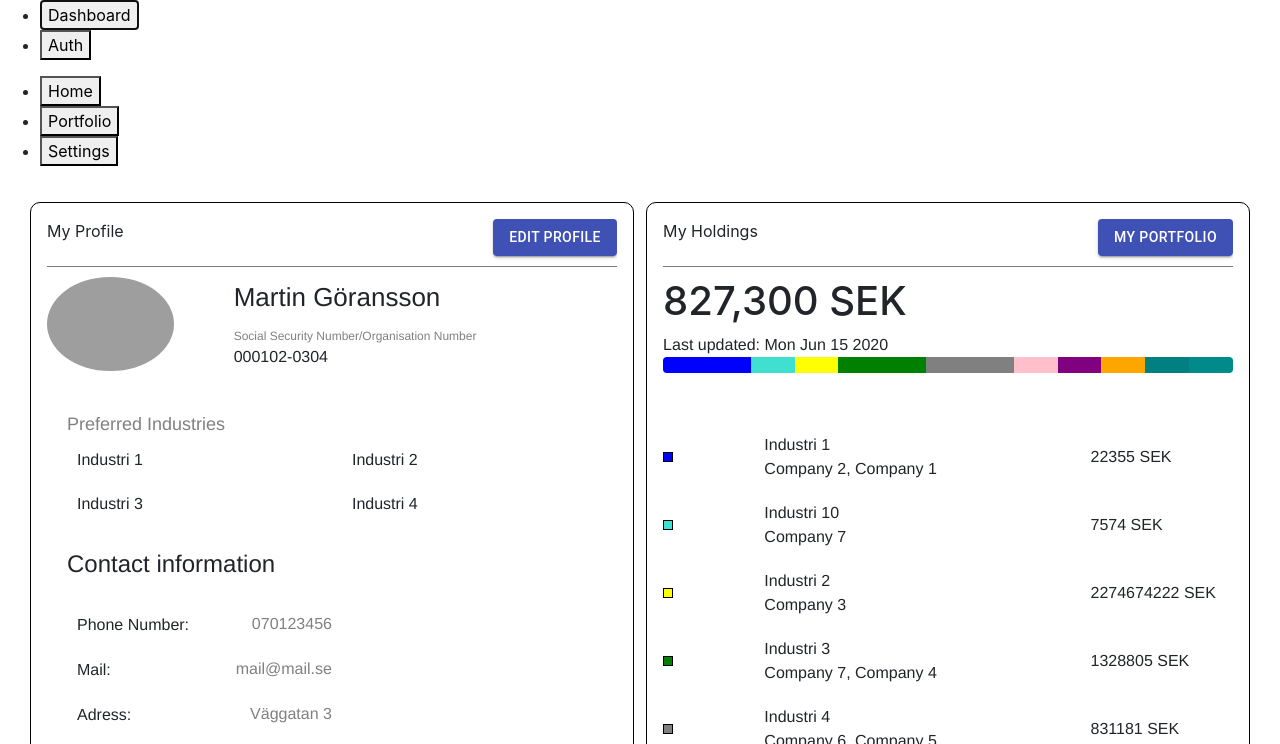
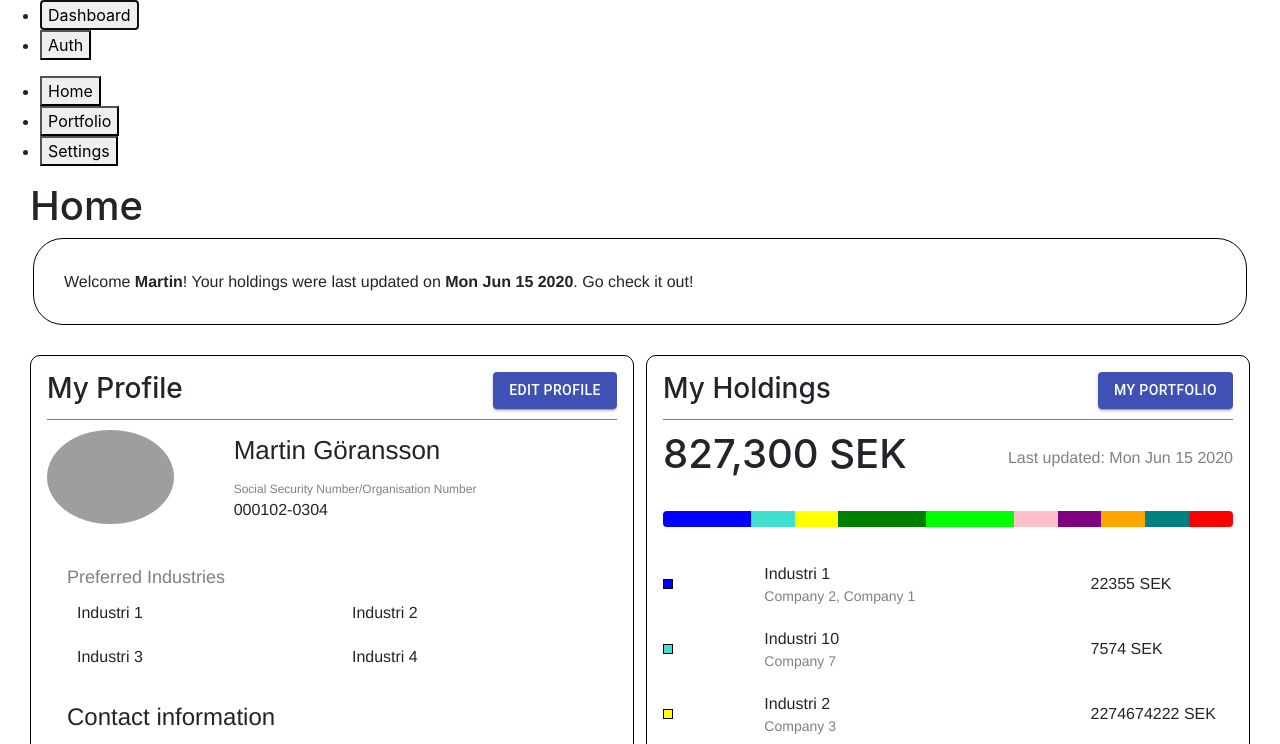
Before and after one commit to AlexanderCarlstrom/StockApplication, a React app in the folder frontend/: page / in a window 1280 px wide. Both pictures are taken after a click on the button "Dashboard". Shown: the top 744 px of the page. Built offline with nearby package versions, Linux system fonts and the light colour scheme; grey boxes are pictures that could not be loaded.

Commit message:
Fixed some styling and added welcome message to home page

```diff
--- a/frontend/src/components/Dashboard/Home/Home.css
+++ b/frontend/src/components/Dashboard/Home/Home.css
@@ -12,7 +12,6 @@
     width: 55%;
     border: solid 1px black;
     border-radius: 10px;
-    height: 100%;
     float: right;
     box-sizing: border-box;
     margin-left: 1%;
@@ -27,3 +26,33 @@
     display: flex;
     overflow: auto;
 }
+
+.componentHeaderText {
+    display: inline;
+}
+
+#pageHeaderText {
+    margin-left: 30px;
+}
+
+#welcomeMessage {
+    width:90%;
+    border:solid black 1px;
+    border-radius: 30px;
+    margin:0px 30px;
+    padding:30px;
+    box-sizing: content-box;
+    margin: 0 auto;
+}
+
+#welcomeMessage p {
+    display: inline;
+}
+
+.welcomeMessageTextFromUserData {
+    font-weight: 900;
+}
+
+#homePageWrapper{
+    width:100%;
+}
--- a/frontend/src/components/Dashboard/Home/Home.js
+++ b/frontend/src/components/Dashboard/Home/Home.js
@@ -10,12 +10,16 @@ class Home extends React.Component {
         "Industri 1",
         "Industri 2",
         "Industri 3",
-        "Industri 4"
+        "Industri 4",
       ],
       ownedShares: [
         { companyName: "Company 1", typeOfTrade: "Industri 1", value: 22222 },
         { companyName: "Company 2", typeOfTrade: "Industri 1", value: 133 },
-        { companyName: "Company 3", typeOfTrade: "Industri 2", value: 2274674222 },
+        {
+          companyName: "Company 3",
+          typeOfTrade: "Industri 2",
+          value: 2274674222,
+        },
         { companyName: "Company 4", typeOfTrade: "Industri 3", value: 1321231 },
         { companyName: "Company 5", typeOfTrade: "Industri 4", value: 65436 },
         { companyName: "Company 6", typeOfTrade: "Industri 4", value: 765745 },
@@ -49,12 +53,26 @@ class Home extends React.Component {
   };
   render() {
     return (
-      <div id="homePageContainerDiv">
-        <div id="leftDiv">
-          <MyProfile getUserData={this.retrieveUserData} />
+      <div id="homePageWrapper">
+        <h1 id="pageHeaderText">Home</h1>
+        <div id="welcomeMessage">
+          <p className="welcomeMessageText">Welcome </p>
+          <p className="welcomeMessageTextFromUserData">
+            {this.retrieveUserData().firstName}
+          </p>
+          <p className="welcomeMessageText">! Your holdings were last updated on </p>
+          <p className="welcomeMessageTextFromUserData">
+            {this.retrieveUserData().lastUpdate.toDateString()}
+          </p>
+          <p className="welcomeMessageText">. Go check it out!</p>
         </div>
-        <div id="rightDiv">
-          <MyShareholding getUserData={this.retrieveUserData} />
+        <div id="homePageContainerDiv">
+          <div id="leftDiv">
+            <MyProfile getUserData={this.retrieveUserData} />
+          </div>
+          <div id="rightDiv">
+            <MyShareholding getUserData={this.retrieveUserData} />
+          </div>
         </div>
       </div>
     );
--- a/frontend/src/components/Dashboard/Home/MyProfile/MyProfile.css
+++ b/frontend/src/components/Dashboard/Home/MyProfile/MyProfile.css
@@ -74,7 +74,8 @@ p {
     padding-right: 50%;
 }
 .contactInformationDiv{
-    padding:10px;
+    display: flex;
+    justify-content: space-between;
 }
 
 
--- a/frontend/src/components/Dashboard/Home/MyProfile/MyProfile.js
+++ b/frontend/src/components/Dashboard/Home/MyProfile/MyProfile.js
@@ -12,7 +12,7 @@ class MyProfile extends React.Component {
     return (
       <div>
         <div className="containerDiv" id="headerDiv">
-          My Profile
+          <h3 className="componentHeaderText">My Profile</h3>
           <Button variant="contained" color="primary" id="editProfileButton">
             Edit Profile
           </Button>
--- a/frontend/src/components/Dashboard/Home/MyShareholding/MyShareholding.js
+++ b/frontend/src/components/Dashboard/Home/MyShareholding/MyShareholding.js
@@ -60,14 +60,14 @@ class MyShareholding extends React.Component {
     return (
       <div>
         <div className="containerDiv" id="headerDiv">
-          My Holdings
+          <h3 className="componentHeaderText">My Holdings</h3>
           <Button variant="contained" color="primary" id="editProfileButton">
             My Portfolio
           </Button>
         </div>
-        <div>
+        <div id="lastUpdatedAndValue">
           <h1>{this.userData.totalValue + " SEK"}</h1>
-          <p>Last updated: {this.userData.lastUpdate.toDateString()}</p>
+          <p id="lastUpdatedText">Last updated: {this.userData.lastUpdate.toDateString()}</p>
         </div>
         <div id="barDiv">
           <ProgressBar>
@@ -85,7 +85,7 @@ class MyShareholding extends React.Component {
         </div>
         <div id="companySummaryDiv">
           {this.industryArray.map((industry, index) => (
-            <div className="industrySummaryDiv">
+            <div className="industrySummaryDiv" key={index + 1 * 40}>
               <div
                 key={index + 1 * 30}
                 className={"industry" + index.toString()}
--- a/frontend/src/components/Dashboard/Home/MyShareholding/MyShareholdning.css
+++ b/frontend/src/components/Dashboard/Home/MyShareholding/MyShareholdning.css
@@ -7,7 +7,7 @@
     border: 1px solid black;
 }
 
-.bg-industry0{
+.bg-industry0 {
     background-color: blue !important;
 }
 
@@ -20,7 +20,7 @@
     border: 1px solid black;
 }
 
-.bg-industry1{
+.bg-industry1 {
     background-color: turquoise !important;
 }
 
@@ -33,7 +33,7 @@
     border: 1px solid black;
 }
 
-.bg-industry2{
+.bg-industry2 {
     background-color: yellow !important;
 }
 
@@ -46,7 +46,7 @@
     border: 1px solid black;
 }
 
-.bg-industry3{
+.bg-industry3 {
     background-color: green !important;
 }
 
@@ -55,12 +55,12 @@
     margin-right: 30px;
     width: 10px;
     height: 10px;
-    background-color: grey;
+    background-color: lime;
     border: 1px solid black;
 }
 
-.bg-industry4{
-    background-color: grey !important;
+.bg-industry4 {
+    background-color: lime !important;
 }
 
 .industry5 {
@@ -72,7 +72,7 @@
     border: 1px solid black;
 }
 
-.bg-industry5{
+.bg-industry5 {
     background-color: pink !important;
 }
 
@@ -85,7 +85,7 @@
     border: 1px solid black;
 }
 
-.bg-industry6{
+.bg-industry6 {
     background-color: purple !important;
 }
 
@@ -98,7 +98,7 @@
     border: 1px solid black;
 }
 
-.bg-industry7{
+.bg-industry7 {
     background-color: orange !important;
 }
 
@@ -111,7 +111,7 @@
     border: 1px solid black;
 }
 
-.bg-industry8{
+.bg-industry8 {
     background-color: teal !important;
 }
 
@@ -120,16 +120,27 @@
     margin-right: 30px;
     width: 10px;
     height: 10px;
-    background-color: darkcyan;
+    background-color: red;
     border: 1px solid black;
 }
 
-.bg-industry9{
-    background-color: darkcyan !important;
+.bg-industry9 {
+    background-color: red !important;
+}
+
+.companyText{
+    color:grey;
+    font-size: 14px;
+}
+
+#lastUpdatedAndValue {
+    display: flex;
+    align-items: center;
+    justify-content: space-between;
 }
 
 #barDiv {
-    padding-bottom: 50px;
+    padding:25px 0px;
 }
 
 .industryText {
@@ -154,6 +165,10 @@
     justify-content: space-between;
 }
 
+#lastUpdatedText{
+    color:grey;
+}
+
 .valueText {
     display: block;
     float: right;
```
